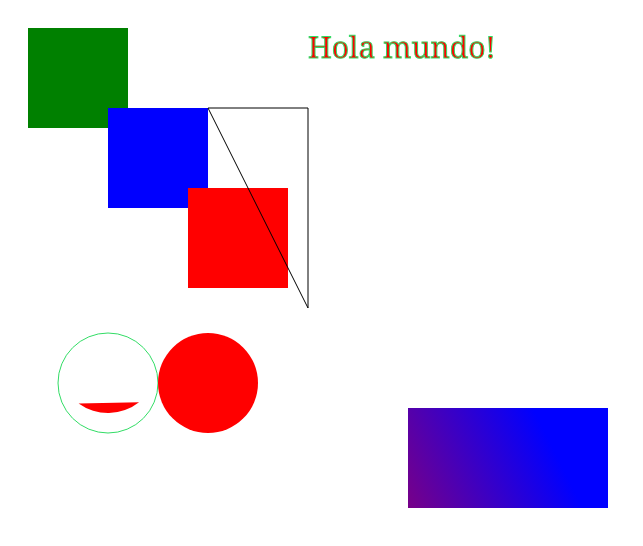
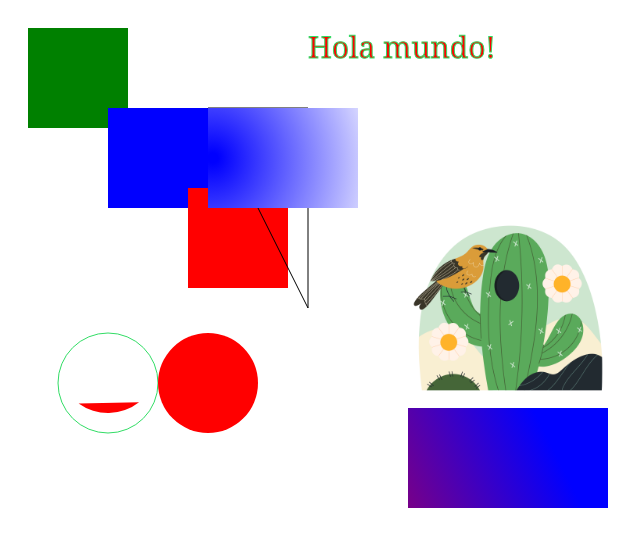
Before and after one commit to luisoscar1/canvasAguilarCota, a plain HTML site: page index.html in a window 1280 px wide. Shown: the whole page, without its empty margins (0-643 px from the left). Drawn offline with Linux system fonts and the light colour scheme.

Commit message:
septimo comit

```diff
--- a/index.html
+++ b/index.html
@@ -55,8 +55,9 @@
         var img = new Image()
         img.src = "m.png";
 
-        ctx.drawImage(img, 400, 200);
-
+        img.onload = function() {
+            ctx.drawImage(img, 400, 200, 200,200);
+        };
 
 
         const grd = ctx.createLinearGradient(500, 350, 200, 500);
@@ -65,7 +66,13 @@
         ctx.fillStyle = grd;
         ctx.fillRect(400, 400, 200, 100)
 
-        //"#32dc65"
+
+        const grd2 = ctx.createRadialGradient(205, 150, 5, 190, 160, 200);
+        grd2.addColorStop(0, "blue");
+        grd2.addColorStop(1, "white");
+
+        ctx.fillStyle = grd2;
+        ctx.fillRect(200, 100, 150, 100);
     </SCRipt>
 
 
```
